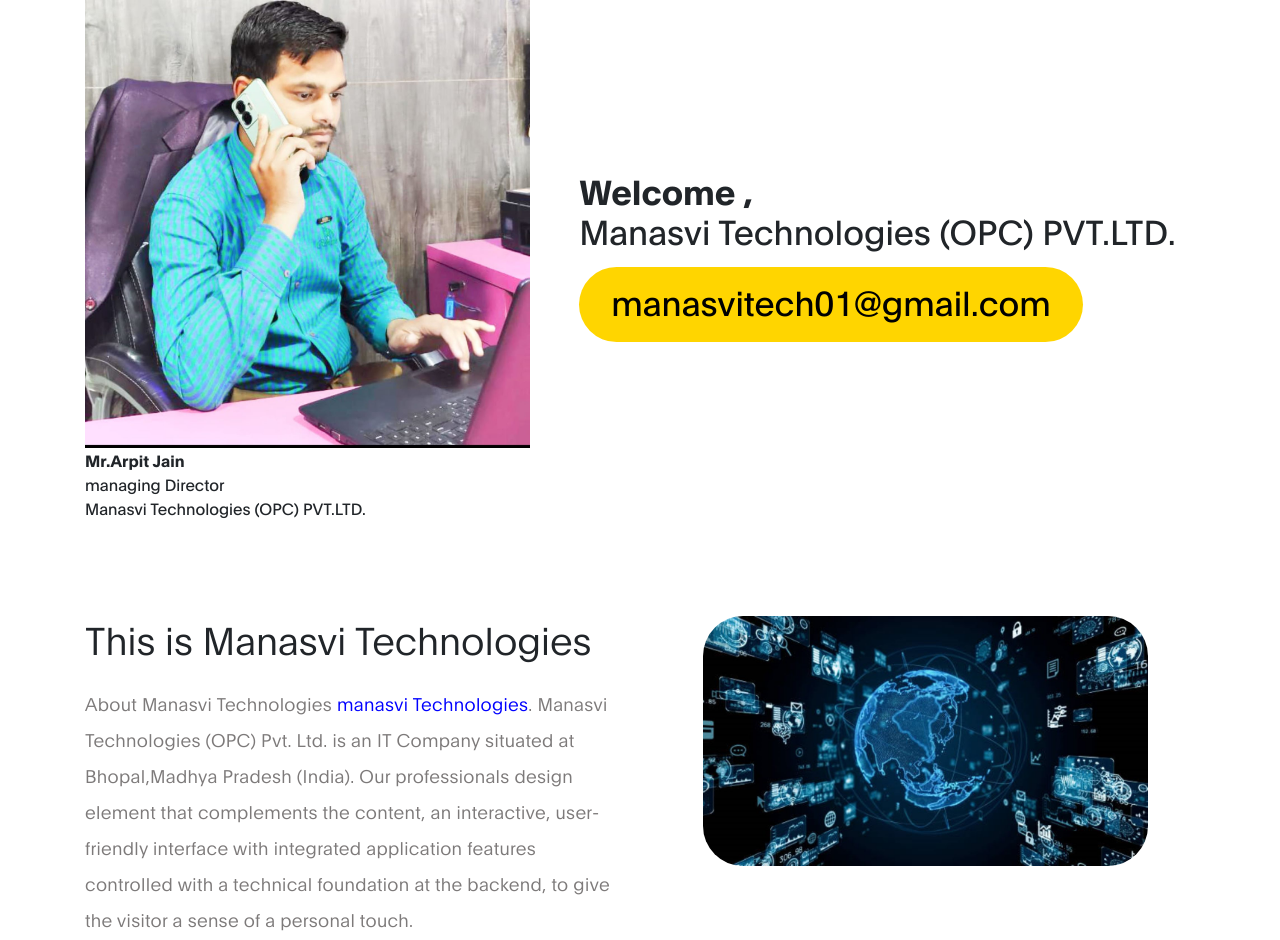
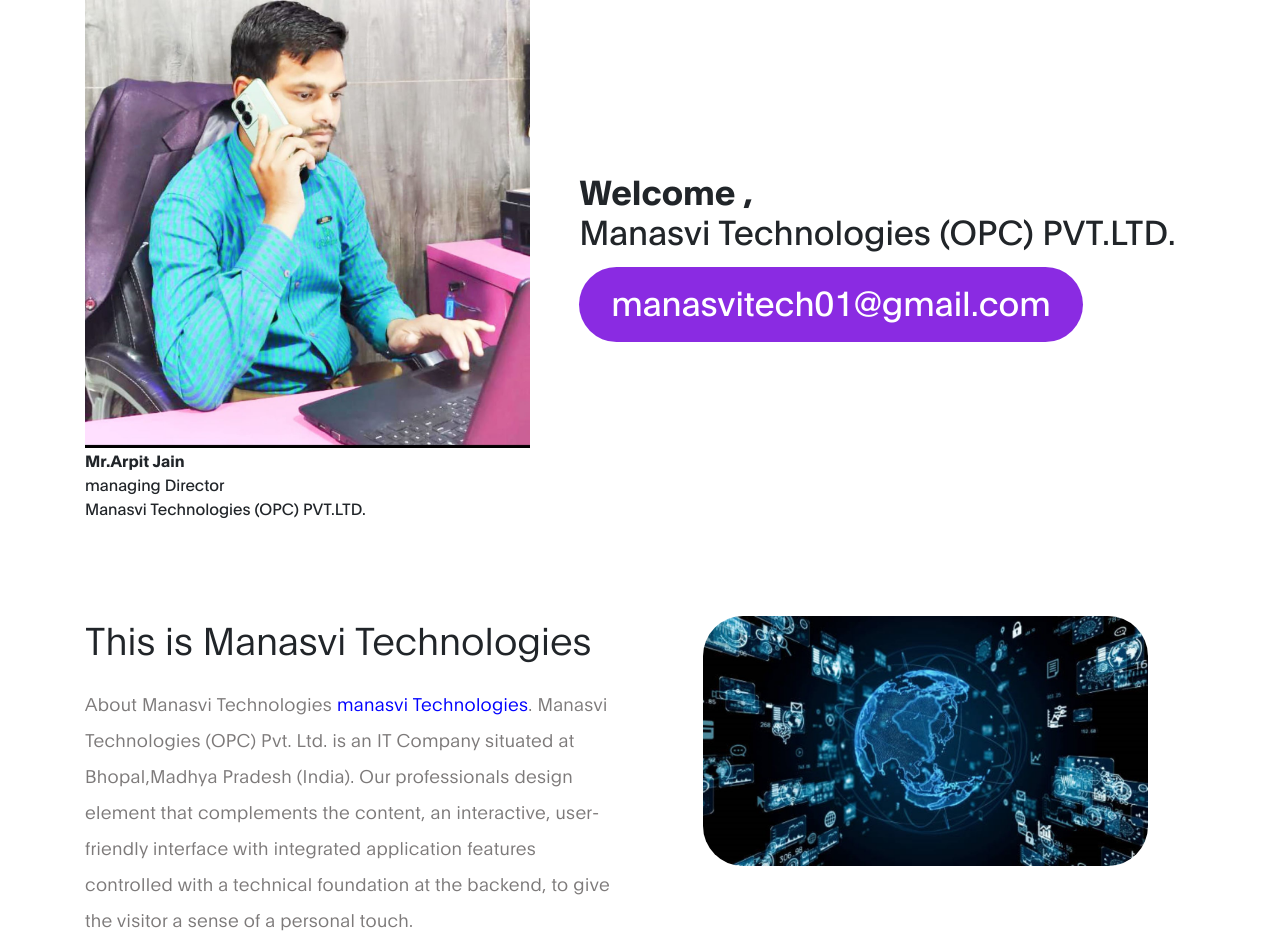
Before and after one commit to PrajapatiDheerendra45/Arpitjain, a plain HTML site: page index.html in a window 1280 px wide. Shown: the top 940 px of the page. Drawn offline with Linux system fonts and the light colour scheme; files whose address does not match are found by name.

Commit message:
Update index.html

```diff
--- a/index.html
+++ b/index.html
@@ -96,7 +96,7 @@
                 PVT.LTD.
               </h4>
 
-              <a href="#" class="email-link">manasvitech01@gmail.com </a>
+              <a  style="color: white; background-color: blueviolet" href="#" class="email-link">manasvitech01@gmail.com </a>
             </div>
           </div>
         </div>
```
